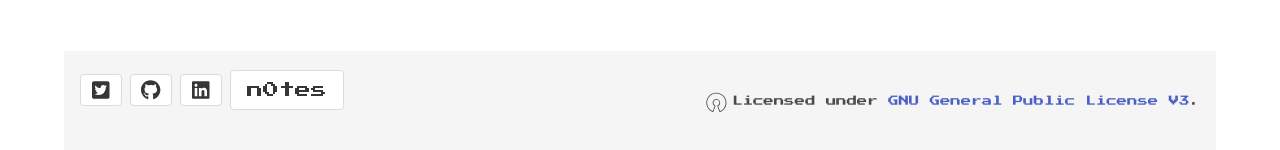
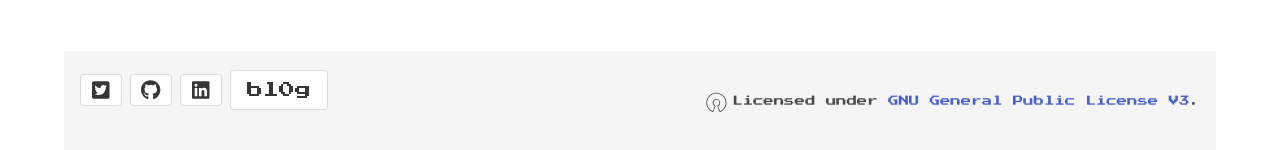
Before and after one commit to uriStolar/uristolar.com, a React (Create React App) app: page / in a window 1280 px wide. Shown: the part 788-938 px from the top of the page. Built offline with nearby package versions, Linux system fonts and the light colour scheme.

Commit message:
renamed blog button

```diff
--- a/src/components/Footer.js
+++ b/src/components/Footer.js
@@ -16,7 +16,7 @@ const Footer = () => (
           <FontAwesomeIcon icon={faLinkedin} />
         </a>
         <a className='button is-size-6' href='https://notas.uristolar.com' target='blank'>
-          n0tes
+          bl0g
         </a>
       </div>
       <div className='level-right is-size-7'>
```
